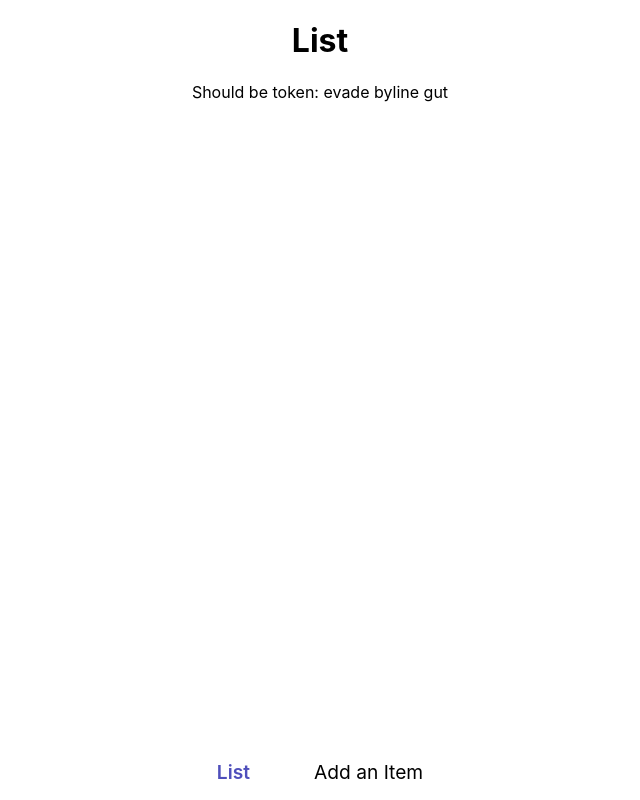
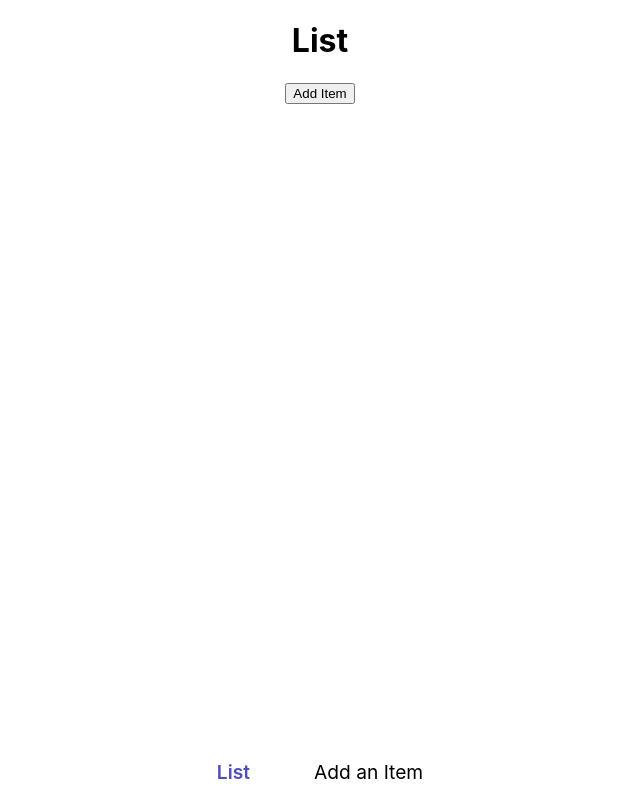
Before and after one commit to the-collab-lab/tcl-11-smart-shopping-list, a React (Create React App) app: page /list in a window 1280 px wide. Shown: the whole page, without its empty margins (320-960 px from the left). Built offline with nearby package versions, Linux system fonts and the light colour scheme.

Commit message:
generates a new token and goes to add item page

```diff
--- a/src/App.js
+++ b/src/App.js
@@ -1,5 +1,5 @@
 // Import Statements
-import React, { useState } from 'react';
+import React from 'react';
 import { Switch, Route } from 'react-router-dom';
 
 // Custom Imports
--- a/src/components/List/List.component.jsx
+++ b/src/components/List/List.component.jsx
@@ -1,30 +1,35 @@
-import React from 'react';
+import React, { useState } from 'react';
 import getToken from '../../lib/tokens';
+import Listener from '../../services/Listener/Listener.service';
+import { useHistory } from 'react-router-dom';
 
 const List = () => {
-  //Should be a button/link to create a new list
+  const [localToken, setLocalToken] = useState(localStorage.getItem('token'));
+  const history = useHistory();
 
-  //To generate a new token:
-  const token = getToken();
-  console.log('local storage: ', localStorage);
+  const generateToken = () => {
+    console.log('called generate token');
 
-  //To set the item to the local storage
-  localStorage.setItem('token', token);
-  console.log('local storage: ', localStorage);
-  // localStorage.removeItem('token');
+    //To generate a new token:
+    const token = getToken();
+    setLocalToken(token);
 
-  //Check if there is a saved token in the localStorage
-  const localToken = localStorage.getItem('token');
-
-  // create a token if doesn't exist
-  if (localToken === null) {
-    console.log('no token');
-  }
+    //To set the item to the local storage
+    localStorage.setItem('token', token);
+    console.log('local storage: ', localStorage);
+    // To go to addItem page
+    history.push('/addItem');
+  };
 
   return (
     <div>
       <h1 className="page__title">List</h1>
-      Should be token: {token}
+
+      {localToken ? (
+        <Listener />
+      ) : (
+        <button onClick={generateToken}> Add Item</button>
+      )}
     </div>
   );
 };
```
